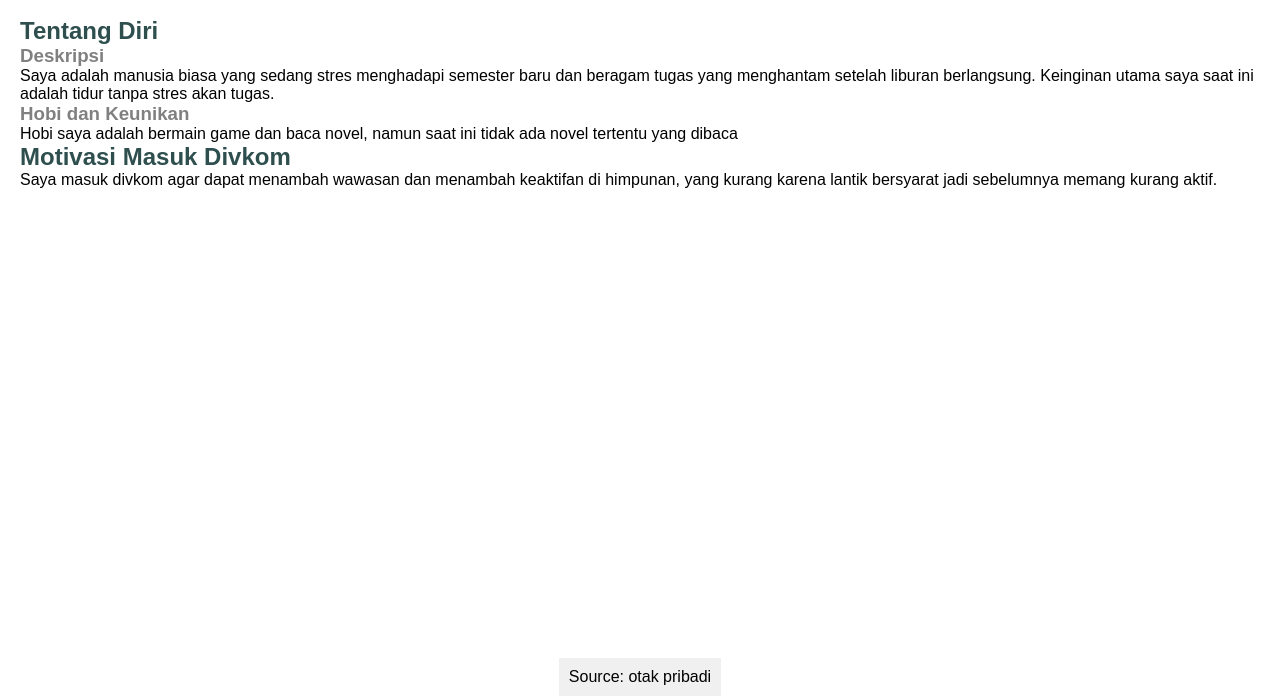
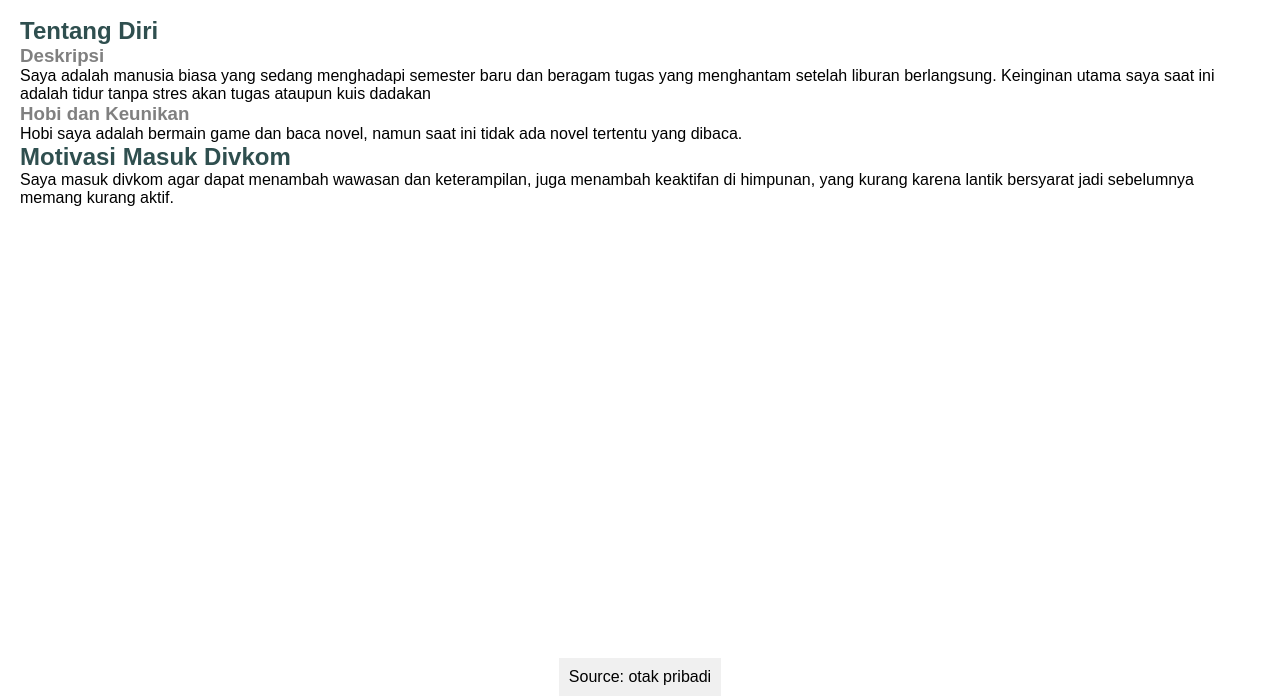
Before and after one commit to ibrhmhnfm/BootcampDivkom, a plain HTML site: page tugas2/index.html in a window 1280 px wide. Shown: the part 104-800 px from the top of the page. Drawn offline with Linux system fonts and the light colour scheme.

Commit message:
Update index.html

```diff
--- a/tugas2/index.html
+++ b/tugas2/index.html
@@ -29,8 +29,8 @@
                     Deskripsi
                 </h3>
                 <p>
-                    Saya adalah manusia biasa yang sedang stres menghadapi semester baru dan beragam tugas yang menghantam setelah
-                    liburan berlangsung. Keinginan utama saya saat ini adalah tidur tanpa stres akan tugas.
+                    Saya adalah manusia biasa yang sedang menghadapi semester baru dan beragam tugas yang menghantam setelah
+                    liburan berlangsung. Keinginan utama saya saat ini adalah tidur tanpa stres akan tugas ataupun kuis dadakan
                 </p>
             </section>
             <section>
@@ -38,7 +38,7 @@
                     Hobi dan Keunikan
                 </h3>
                 <p>
-                    Hobi saya adalah bermain game dan baca novel, namun saat ini tidak ada novel tertentu yang dibaca
+                    Hobi saya adalah bermain game dan baca novel, namun saat ini tidak ada novel tertentu yang dibaca.
                 </p>
             </section>
         </div>
@@ -46,7 +46,7 @@
             <h2 id ="judul"> Motivasi Masuk Divkom </h2>
             <section>
             <p>
-                Saya masuk divkom agar dapat menambah wawasan dan menambah keaktifan di himpunan, yang kurang karena lantik
+                Saya masuk divkom agar dapat menambah wawasan dan keterampilan, juga menambah keaktifan di himpunan, yang kurang karena lantik
                 bersyarat jadi sebelumnya memang kurang aktif.
             </p>
             </section>
```
